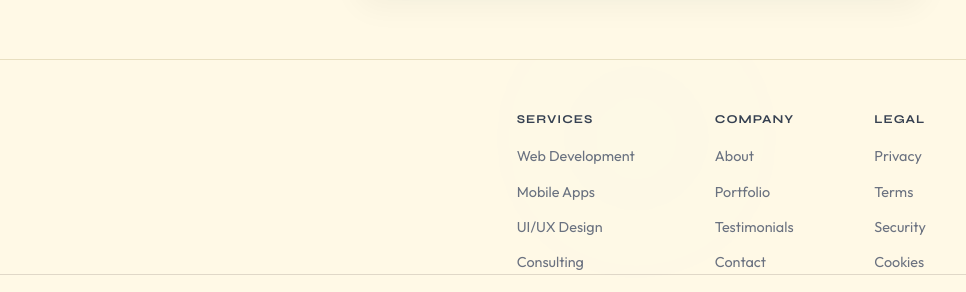
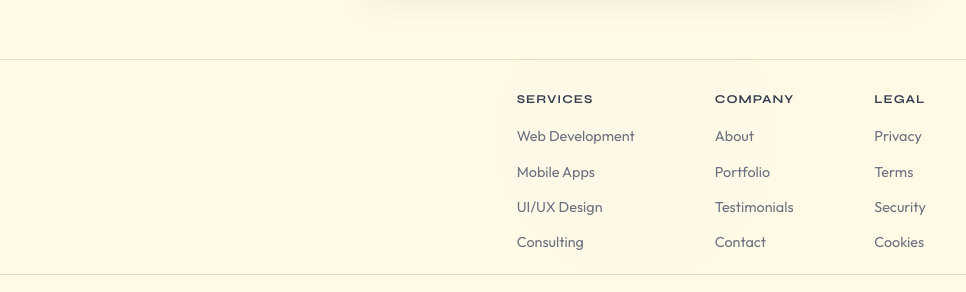
Before and after one commit to AYUSHMAN1137/Dabral_Ventures, a plain HTML site: page index.html in a window 1280 px wide. Shown: the part 5238-5530 px from the top of the page, 314-1280 px from the left. Drawn offline with Linux system fonts and the light colour scheme.

Commit message:
feat: add footer links container for improved positioning

```diff
--- a/css/style.css
+++ b/css/style.css
@@ -903,6 +903,14 @@ img {
     line-height: 1.6;
 }
 
+/* Footer Links Container - Use this to control position of all footer text links */
+.footer-links-container {
+    position: relative;
+    top: -20px; /* Adjust this value to move up/down - negative moves UP */
+    /* Increase the negative value (e.g., -50px, -60px) to move more UP */
+    /* Decrease (e.g., -30px, -20px) to move less UP */
+}
+
 .footer-links-group {
     display: flex;
     gap: 80px;
--- a/index.html
+++ b/index.html
@@ -999,6 +999,8 @@
                     </div>
                     <p class="footer-tagline">Trusted by businesses to build better digital products, faster.</p>
                 </div>
+                <!-- Footer Links Container - Control position from here -->
+                <div class="footer-links-container">
                     <div class="footer-links-group">
                         <div class="footer-column">
                             <h4>Services</h4>
@@ -1020,6 +1022,7 @@
                             <a href="#">Terms</a>
                             <a href="#">Security</a>
                             <a href="#">Cookies</a>
+                        </div>
                     </div>
                 </div>
             </div>
```
Lines whose indentation alone changed are shown as unchanged.
